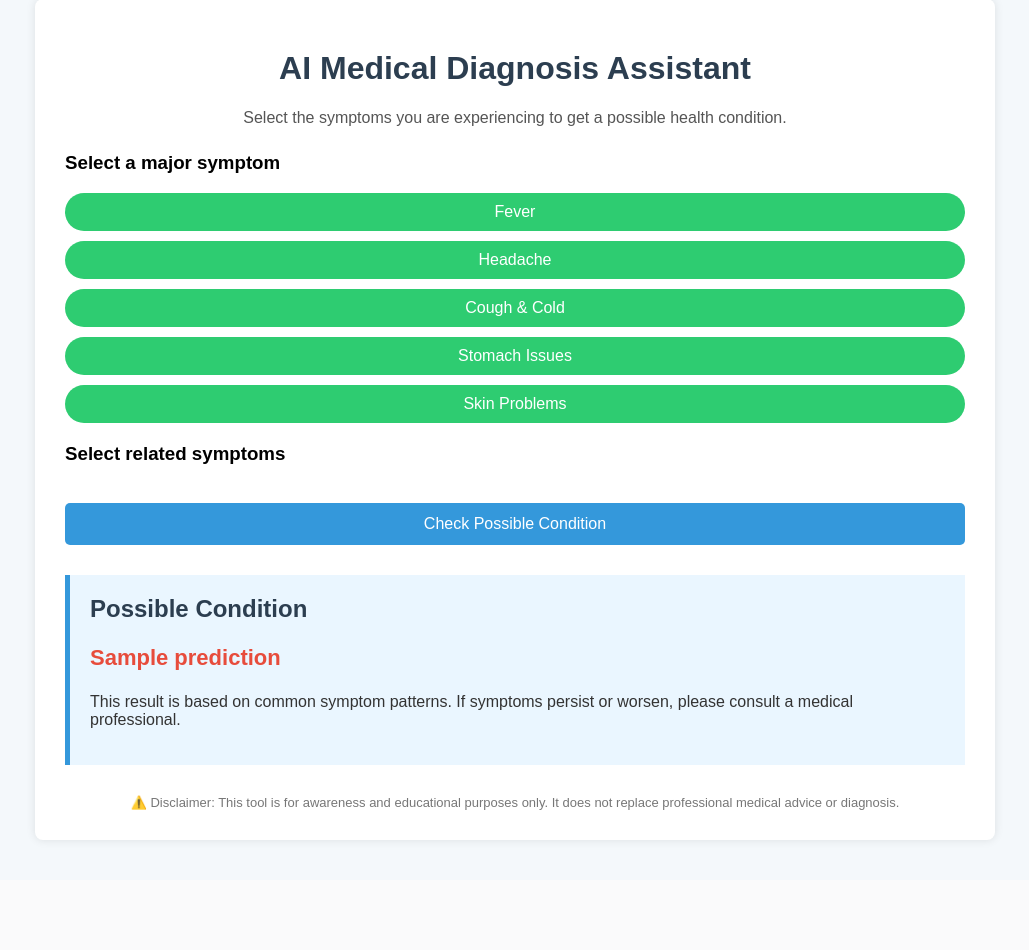
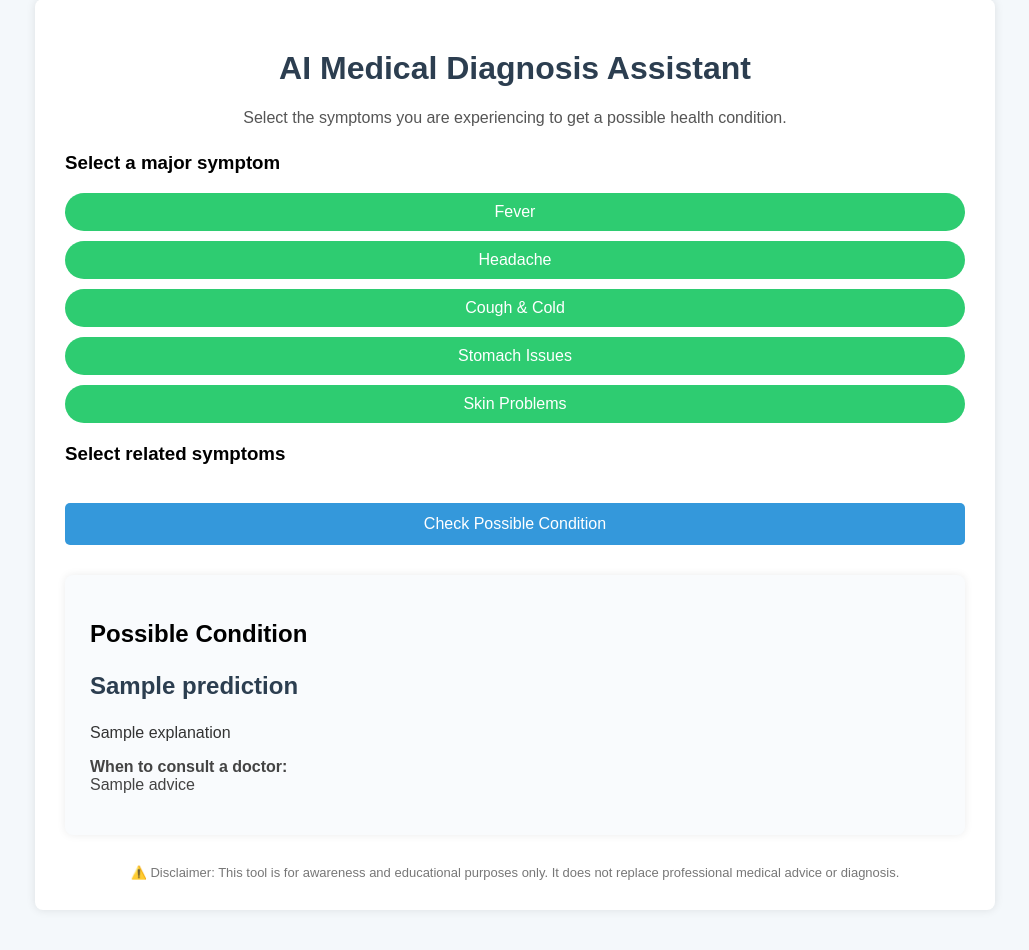
Before and after one commit to techie-surya/AI-Medical-Diagnosis, a Flask app: template templates/index.html in a window 1280 px wide. Shown: the part 41-991 px from the top of the page, without its empty margins (125-1154 px from the left). Before the commit the page ends 884 px from the top, so only its background shows below. Run offline with Flask 3, Linux system fonts and the light colour scheme; the template is opened without the code that fills it: most values are stand-ins (such as "Sample title", 1, 10 or a date in 2020); parts of the project's set-up code (start-up, migrations or seed data) failed here and were passed over.

Commit message:
prediction type enhanced

```diff
--- a/app.py
+++ b/app.py
@@ -14,21 +14,50 @@ symptoms = df.drop("prognosis", axis=1).columns.tolist()
 @app.route("/", methods=["GET", "POST"])
 def home():
     if request.method == "POST":
+
+        # Get selected symptoms (from guided UI)
         selected_symptoms = request.form["symptoms"].split(",")
-
 
         # Create input vector
         input_data = [1 if symptom in selected_symptoms else 0 for symptom in symptoms]
 
+        # Predict disease
         prediction = model.predict([input_data])[0]
+
+        # -------------------------
+        # ADVICE MAPPING
+        # -------------------------
+        advice_map = {
+            "Migraine": "If headaches persist beyond 48 hours or worsen, consult a doctor.",
+            "Flu": "Take rest and fluids. Consult a doctor if fever lasts more than 3 days.",
+            "Allergy": "Avoid known triggers. Seek medical advice if breathing difficulty occurs.",
+            "Diabetes": "Consult a doctor for blood sugar testing and proper management.",
+            "Common Cold": "Rest well. See a doctor if symptoms persist beyond a week."
+        }
+
+        advice = advice_map.get(
+            prediction,
+            "If symptoms persist or worsen, please consult a medical professional."
+        )
+
+        # -------------------------
+        # EXPLANATION TEXT
+        # -------------------------
+        explanation = (
+            "Based on the symptoms you selected, this condition is commonly observed "
+            "in similar cases."
+        )
 
         return render_template(
             "index.html",
             symptoms=symptoms,
-            prediction=prediction
+            prediction=prediction,
+            explanation=explanation,
+            advice=advice
         )
 
     return render_template("index.html", symptoms=symptoms)
 
+
 if __name__ == "__main__":
     app.run(debug=True,port=5000)
--- a/static/css/style.css
+++ b/static/css/style.css
@@ -108,3 +108,27 @@ button:hover {
 .major-btn:hover {
     background-color: #27ae60;
 }
+
+.result-box {
+    margin-top: 30px;
+    padding: 25px;
+    background: #f9fbfd;
+    border-radius: 8px;
+    box-shadow: 0 0 8px rgba(0,0,0,0.08);
+}
+
+.disease-name {
+    font-size: 24px;
+    font-weight: bold;
+    color: #2c3e50;
+}
+
+.explanation {
+    margin-top: 15px;
+    color: #333;
+}
+
+.advice {
+    margin-top: 15px;
+    color: #444;
+}
--- a/templates/index.html
+++ b/templates/index.html
@@ -15,48 +15,6 @@
         Select the symptoms you are experiencing to get a possible health
         condition.
       </p>
-
-      <!-- <h3>Select a major symptom</h3>
-
-      <div class="major-symptoms">
-        <button
-          type="button"
-          class="major-btn"
-          onclick="showMinorSymptoms('fever')"
-        >
-          Fever
-        </button>
-        <button
-          type="button"
-          class="major-btn"
-          onclick="showMinorSymptoms('headache')"
-        >
-          Headache
-        </button>
-        <button
-          type="button"
-          class="major-btn"
-          onclick="showMinorSymptoms('cough')"
-        >
-          Cough & Cold
-        </button>
-        <button
-          type="button"
-          class="major-btn"
-          onclick="showMinorSymptoms('stomach')"
-        >
-          Stomach Issues
-        </button>
-        <button
-          type="button"
-          class="major-btn"
-          onclick="showMinorSymptoms('skin')"
-        >
-          Skin Problems
-        </button>
-      </div>
-
-      <p id="instruction">Select related symptoms below:</p> -->
 
       <form method="POST">
         <!-- ========================= -->
@@ -129,13 +87,15 @@
       </form>
 
       {% if prediction %}
-      <div class="result">
+      <div class="result-box">
         <h2>Possible Condition</h2>
-        <p class="disease">{{ prediction }}</p>
+        <p class="disease-name">{{ prediction }}</p>
+
+        <p class="explanation">{{ explanation }}</p>
 
         <p class="advice">
-          This result is based on common symptom patterns. If symptoms persist
-          or worsen, please consult a medical professional.
+          <strong>When to consult a doctor:</strong><br />
+          {{ advice }}
         </p>
       </div>
       {% endif %}
```
